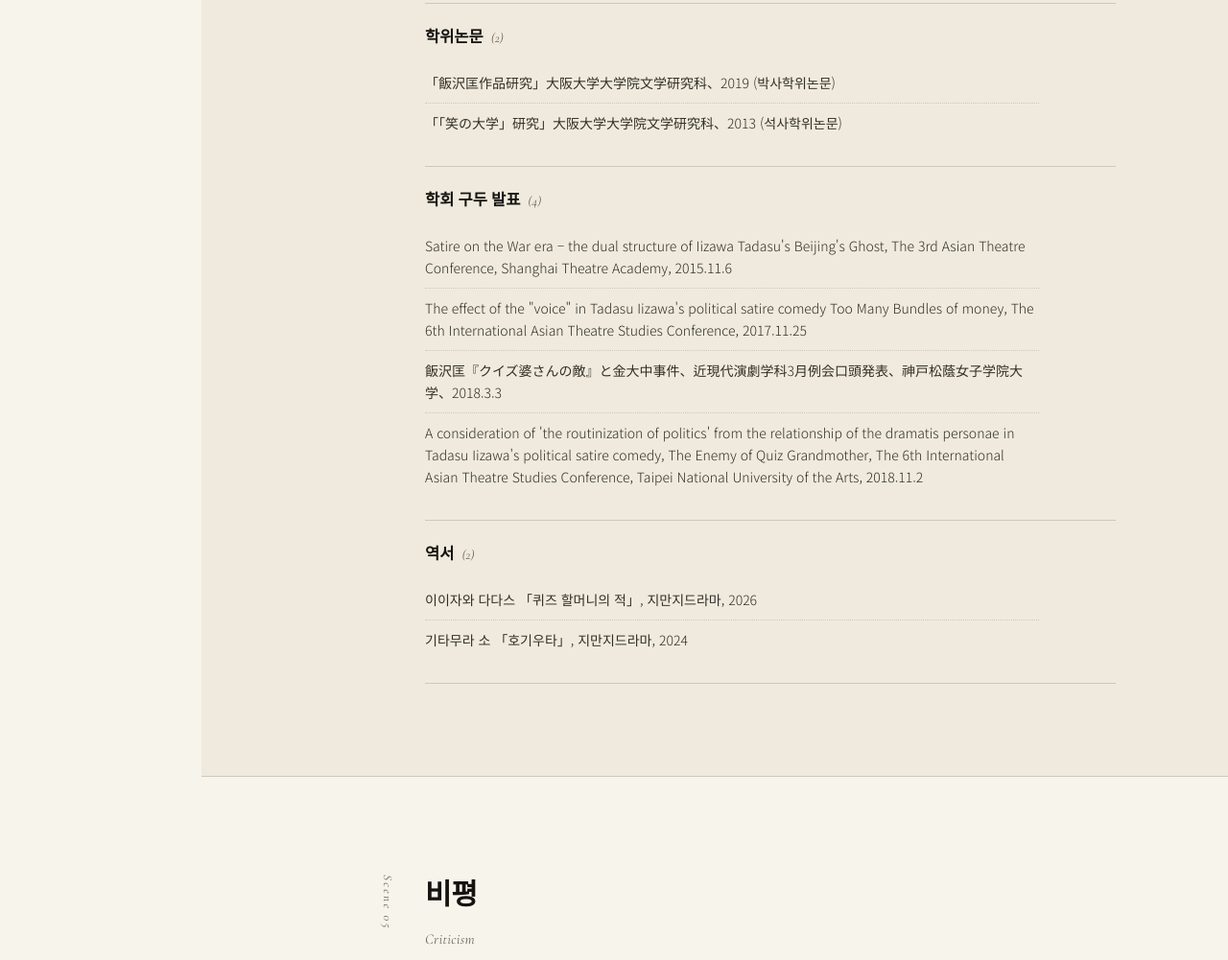
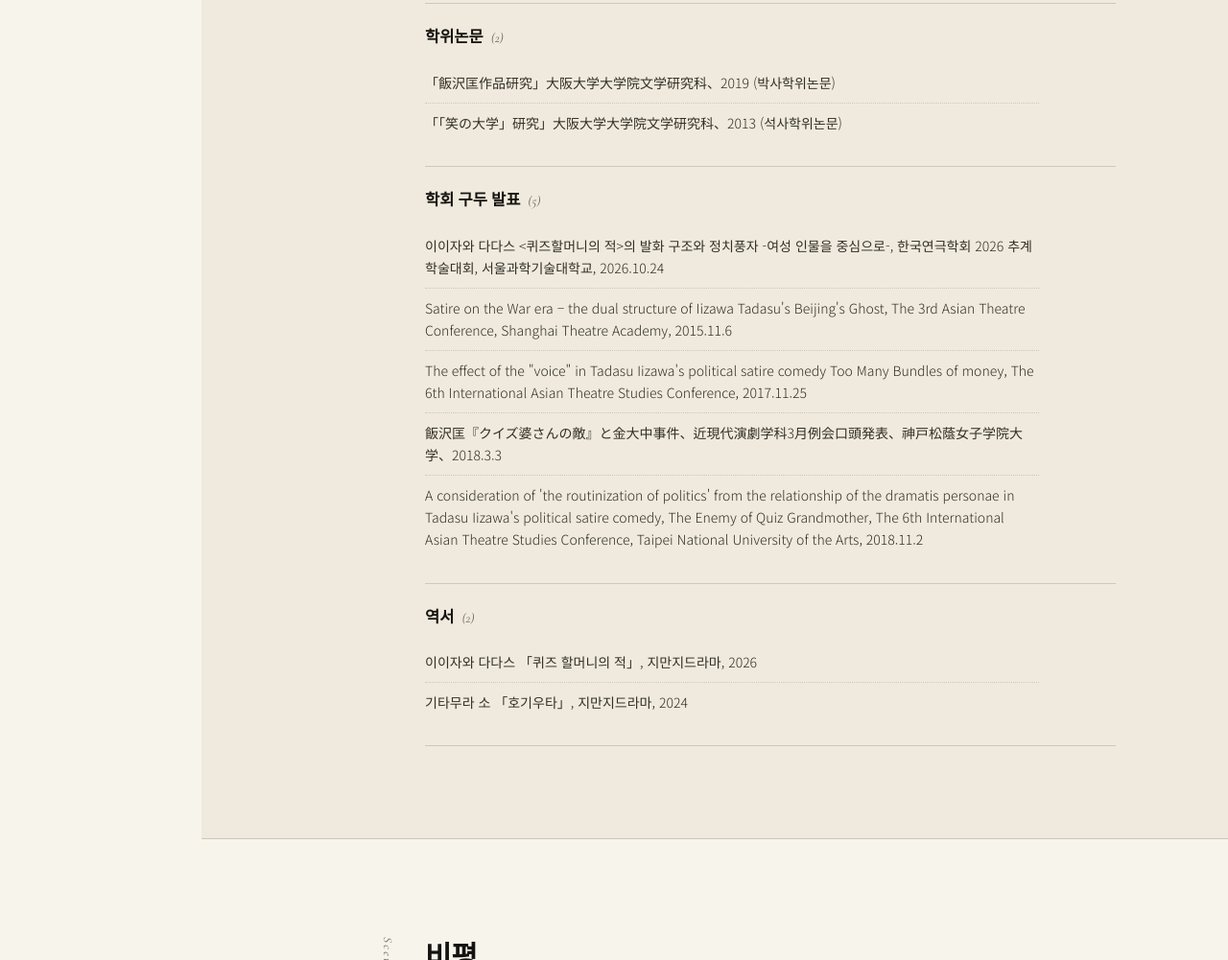
Before and after one commit to dismalvin/home, a plain HTML site: page index.html in a window 1280 px wide. Shown: the part 2706-3707 px from the top of the page at 96% size. Drawn offline with nearby package versions, Linux system fonts and the light colour scheme; a web font is replaced by a local one.

Commit message:
학회 구두 발표에 한국연극학회 2026 추계학술대회 발표 추가

```diff
--- a/index.html
+++ b/index.html
@@ -442,8 +442,9 @@
           </div>
 
           <div class="rep-group">
-            <div class="rep-head">학회 구두 발표<span class="count">(4)</span></div>
+            <div class="rep-head">학회 구두 발표<span class="count">(5)</span></div>
             <ul class="rep-list">
+              <li>이이자와 다다스 &lt;퀴즈할머니의 적&gt;의 발화 구조와 정치풍자 -여성 인물을 중심으로-, 한국연극학회 2026 추계학술대회, 서울과학기술대학교, 2026.10.24</li>
               <li>Satire on the War era – the dual structure of Iizawa Tadasu's Beijing's Ghost, The 3rd Asian Theatre Conference, Shanghai Theatre Academy, 2015.11.6</li>
               <li>The effect of the "voice" in Tadasu Iizawa's political satire comedy Too Many Bundles of money, The 6th International Asian Theatre Studies Conference, 2017.11.25</li>
               <li>飯沢匡『クイズ婆さんの敵』と金大中事件、近現代演劇学科3月例会口頭発表、神戸松蔭女子学院大学、2018.3.3</li>
```
